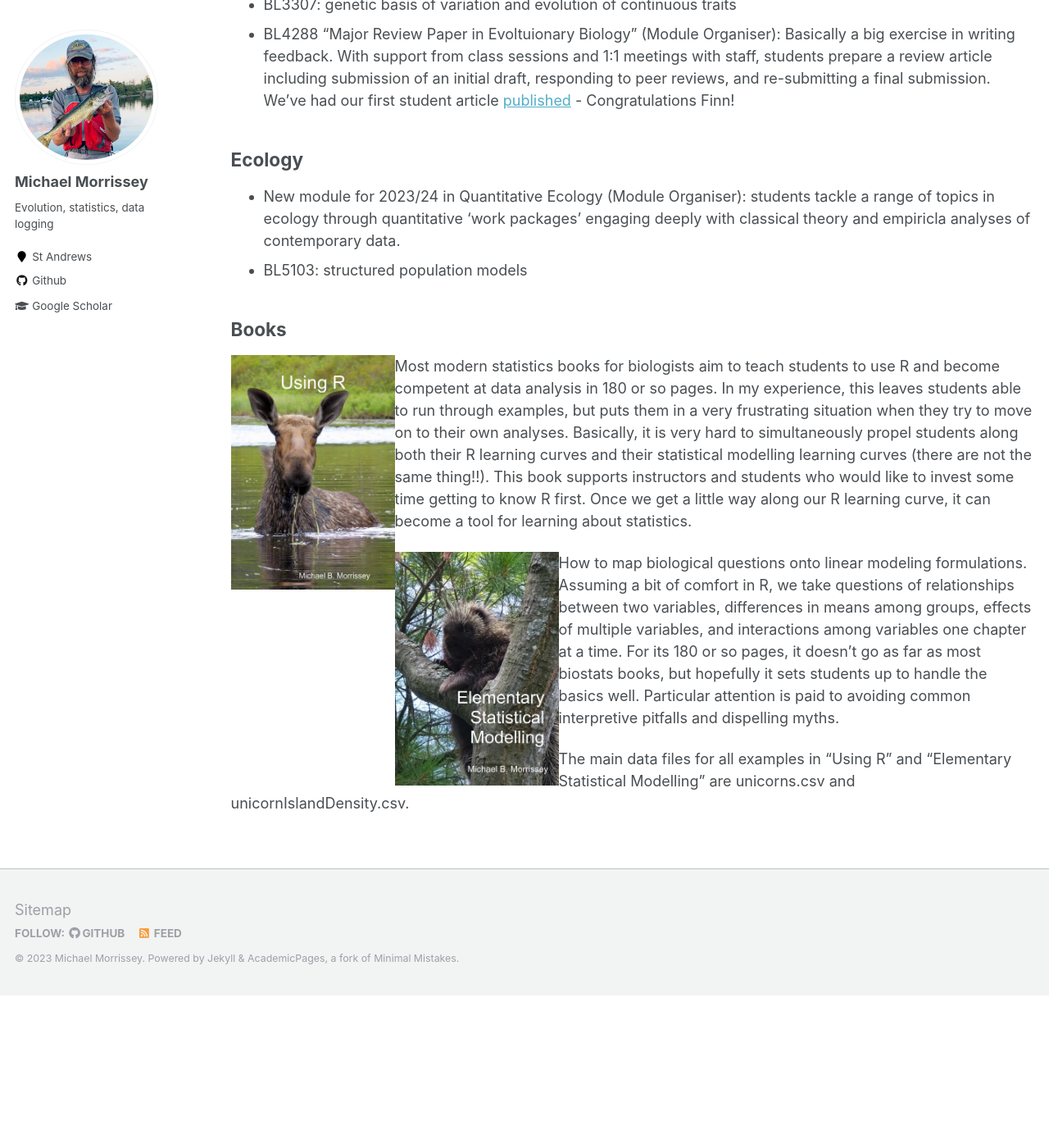
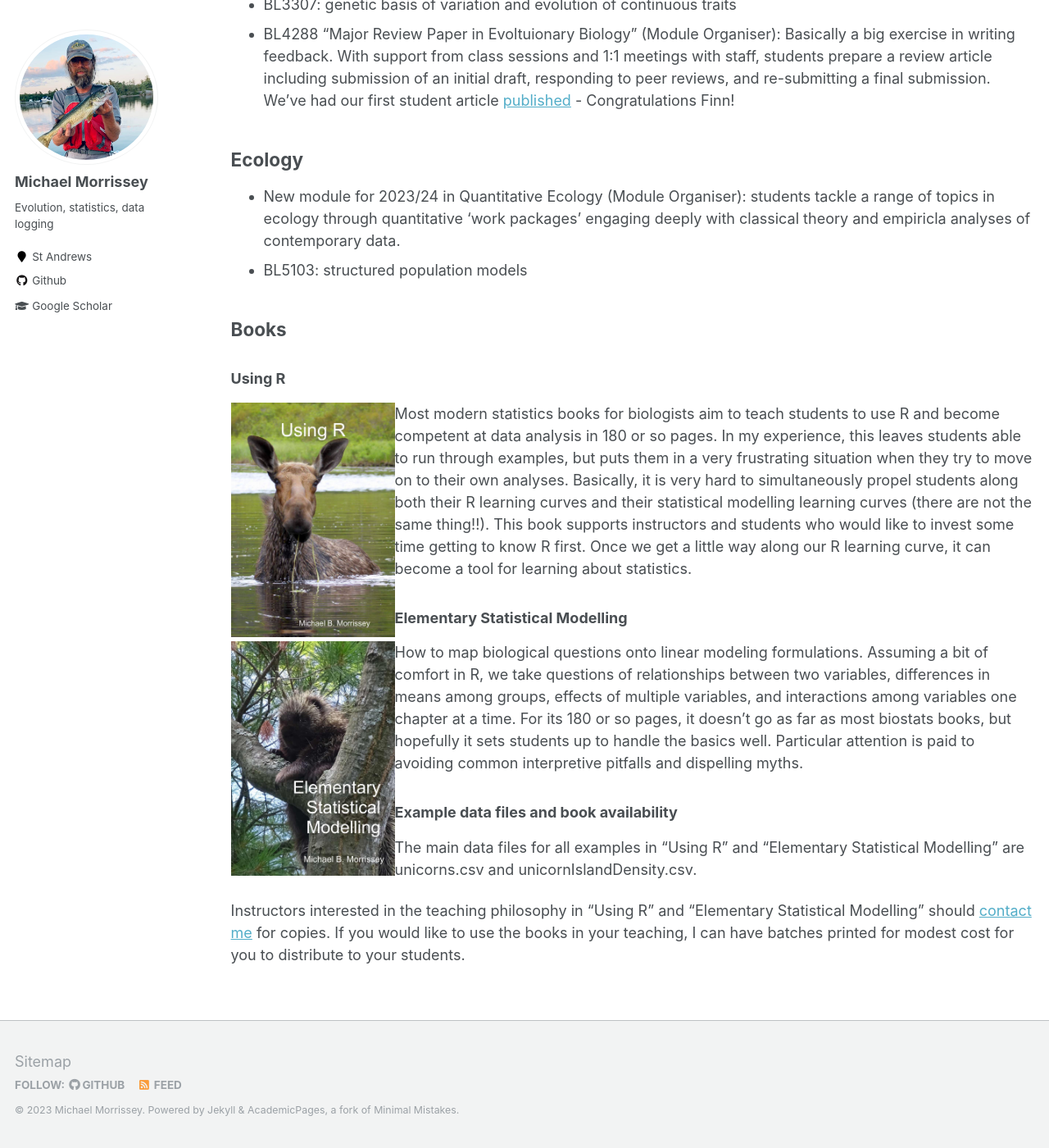
Before and after one commit to mbmorrissey/mbmorrissey.github.io, a Jekyll site: the page built from _pages/teaching.md, in a window 1280 px wide and 1400 px high, scrolled down 487 px. Shown: the whole window at 82% size. Built offline with Jekyll 4.4.1, drawn with Linux system fonts in a browser that asks for light colours; before the commit the page ends 1701 px from its top, so only the background shows below that.

Commit message:
Update teaching.md

```diff
--- a/_pages/teaching.md
+++ b/_pages/teaching.md
@@ -25,11 +25,17 @@ author_profile: true
 
 ## Books
 
+### Using R
 <img src="/images/Using_R_cover_small_file.jpg" align="left" width="200px"/>
 Most modern statistics books for biologists aim to teach students to use R and become competent at data analysis in 180 or so pages.  In my experience, this leaves students able to run through examples, but puts them in a very frustrating situation when they try to move on to their own analyses.  Basically, it is very hard to simultaneously propel students along both their R learning curves and their statistical modelling learning curves (there are not the same thing!!).  This book supports instructors and students who would like to invest some time getting to know R first.  Once we get a little way along our R learning curve, it can become a tool for learning about statistics.
 
+### Elementary Statistical Modelling
 
 <img src="/images/ESM_cover_small_file.jpg" align="left" width="200px"/>
 How to map biological questions onto linear modeling formulations.  Assuming a bit of comfort in R, we take questions of relationships between two variables, differences in means among groups, effects of multiple variables, and interactions among variables one chapter at a time.  For its 180 or so pages, it doesn't go as far as most biostats books, but hopefully it sets students up to handle the basics well.  Particular attention is paid to avoiding common interpretive pitfalls and dispelling myths.
 
+### Example data files and book availability
+
 The main data files for all examples in "Using R" and "Elementary Statistical Modelling" are unicorns.csv and unicornIslandDensity.csv.
+
+Instructors interested in the teaching philosophy in "Using R" and "Elementary Statistical Modelling" should [contact me](https://mbmorrissey.github.io/contact/) for copies.  If you would like to use the books in your teaching, I can have batches printed for modest cost for you to distribute to your students.
```
